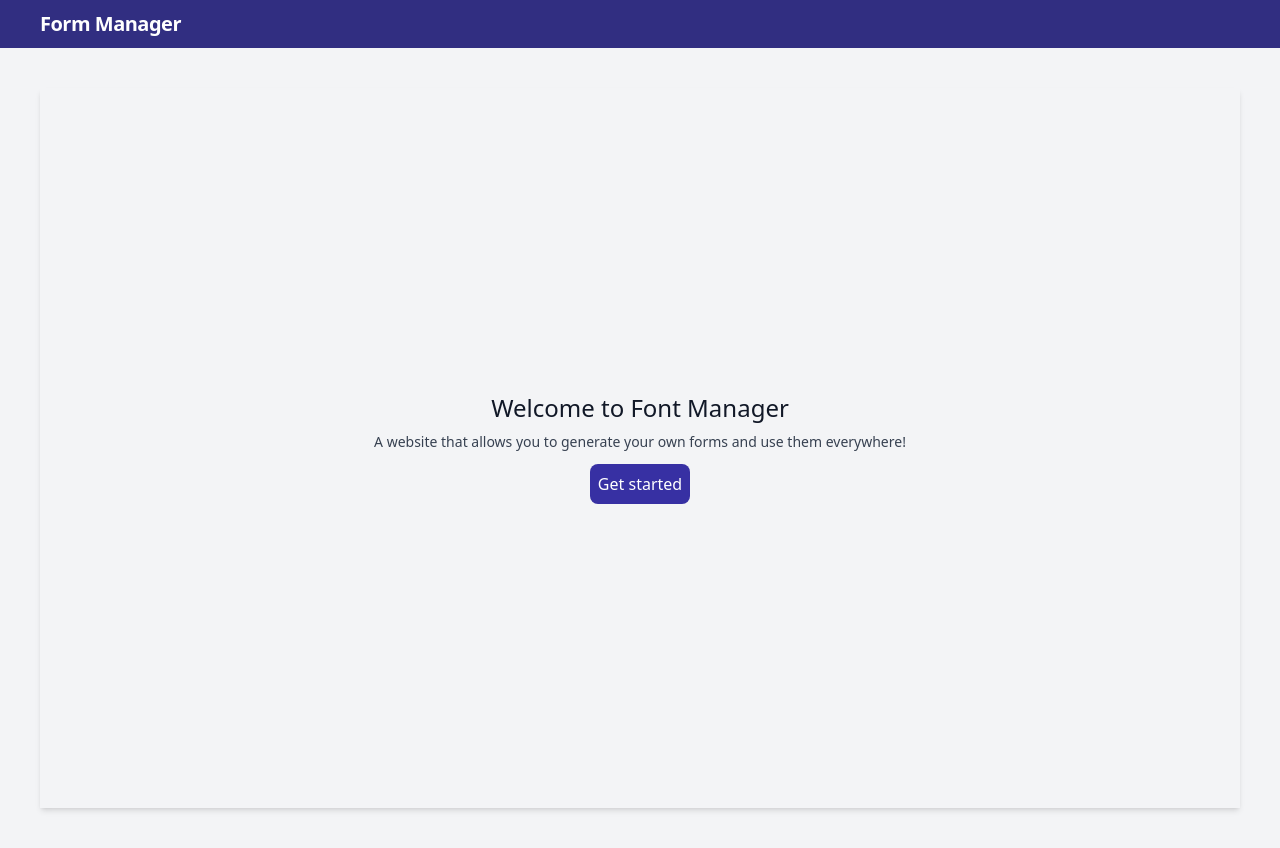
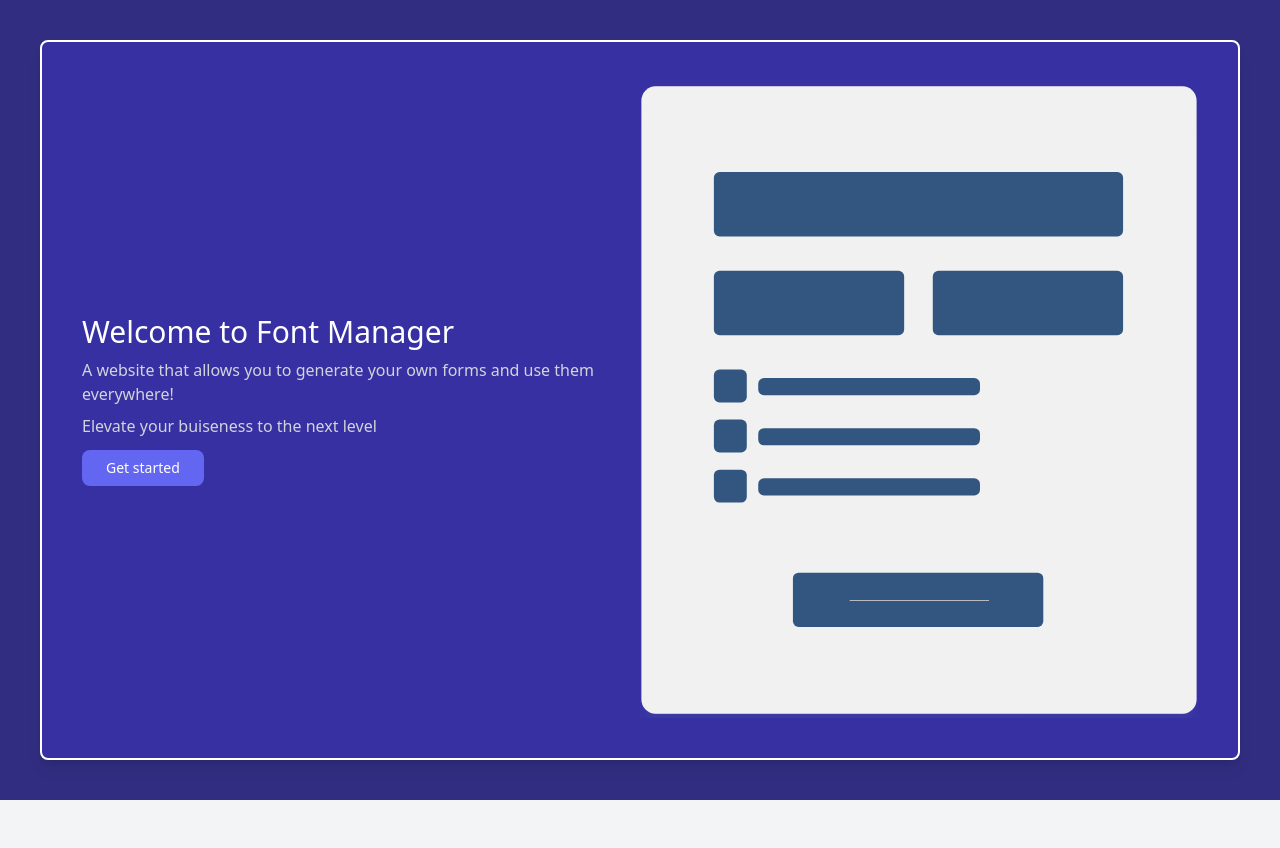
Before and after one commit to e-CORS/form-manager, a SvelteKit app: page / in a window 1280 px wide. After the commit the page ends 800 px from the top, so only its background shows below. Built offline with nearby package versions, Linux system fonts and the light colour scheme; no server answers.

Commit message:
fix: styles

```diff
--- a/src/app.css
+++ b/src/app.css
@@ -4,6 +4,7 @@
 @layer base {
 	html {
 		font-family: 'Red Hat Display', system-ui, sans-serif;
+		transition: all 2 ease-in-out;
 	}
 	p {
 		font-family: 'Public Sans', system-ui, sans-serif;
--- a/src/components/CreateFormWithAI.svelte
+++ b/src/components/CreateFormWithAI.svelte
@@ -32,9 +32,9 @@
 </script>
 
 <div
-	class="w-screen h-screen backdrop-blur-md absolute z-10 top-0 flex justify-center items-center"
+	class="w-screen h-screen backdrop-blur-lg absolute z-10 top-0 flex justify-center items-center"
 >
-	<div class=" p-20 rounded-lg shadow-md border-black relative bg-white">
+	<div class="grid p-20 rounded-lg shadow-2xl shadow-indigo-400 border-black relative bg-white">
 		<button on:click={closeModal} class="absolute top-4 right-10"
 			><img src="/img/delete-icon.svg" alt="delete" class="w-6 h-6" /></button
 		>
@@ -47,7 +47,7 @@
 			buttonText="Generate"
 			buttonCta={createForm}
 			loading={sending}
-			customClass="mt-3"
+			customClass="mt-3 justify-self-center"
 		/>
 	</div>
 </div>
--- a/src/components/CustomButton.svelte
+++ b/src/components/CustomButton.svelte
@@ -10,7 +10,11 @@
 <button
 	{loading}
 	on:click={buttonCta}
-	class="{customClass} bg-indigo-800 p-2 w-max h-max rounded-lg text-white font-semi text-sm'"
+	class="bg-indigo-500 hover:bg-indigo-900 py-2 px-6 w-max h-max rounded-lg text-white font-semi text-sm {customClass}"
 >
-	{buttonText}
+	{#if !loading}
+		{buttonText}
+	{:else}
+		<img src="/img/loading.webp" alt="loading.." class="h-4 w-4 brightness-200" />
+	{/if}
 </button>
--- a/src/components/FormCard.svelte
+++ b/src/components/FormCard.svelte
@@ -24,19 +24,23 @@
 </script>
 
 <div
-	class="w-fit h-24 rounded-lg border-black shadow-lg p-5 bg-gray-100 flex flex-col justify-start items-start relative"
+	class="w-60 h-24 rounded-lg border-black hover:shadow-2xl hover:scale-105 p-5 bg-gray-100 flex flex-col justify-start items-start relative"
+	on:click={handleView}
+	on:keydown={handleView}
+	role="button"
+	tabindex="0"
 >
-	<div class="absolute left-2 top-2 flex gap-x-1">
-		<button on:click={handleView}
-			><img src="/img/view-icon.svg" alt="view form" class="w-3 h-3" /></button
-		>
-		<button on:click={handleUpdate}
-			><img src="/img/update-icon.svg" alt="view form" class="w-3 h-3" /></button
-		>
-		<button on:click={handleDelete}
-			><img src="/img/delete-icon.svg" alt="view form" class="w-3 h-3" /></button
-		>
+	<div class="absolute right-5 top-2 flex gap-x-1">
+		<button on:click={handleView}>
+			<img src="/img/view-icon.svg" alt="view form" class="w-3 h-3" />
+		</button>
+		<button on:click={handleUpdate}>
+			<img src="/img/update-icon.svg" alt="view form" class="w-3 h-3" />
+		</button>
+		<button on:click={handleDelete}>
+			<img src="/img/delete-icon.svg" alt="view form" class="w-3 h-3" />
+		</button>
 	</div>
-	<h2 class="font-semi text-ellipsis">{form.formTitle}</h2>
+	<h2 class="font-semi text-ellipsis mt-4">{form.formTitle}</h2>
 	<p class="mt-3 font-normal text-xs">Field count: {form.formFields.length}</p>
 </div>
--- a/src/components/Header.svelte
+++ b/src/components/Header.svelte
@@ -1,3 +1,3 @@
-<div class="w-screen h-12 px-10 flex items-center justify-between bg-indigo-900">
+<div class="w-screen h-20 px-10 flex items-center justify-between bg-indigo-900">
 	<slot />
 </div>
--- a/src/lib/routeGuard.js
+++ b/src/lib/routeGuard.js
@@ -2,7 +2,7 @@ import { get } from 'svelte/store';
 import { user } from '$lib/stores/user';
 import { goto } from '$app/navigation';
 
-export function checkAuth() {
+export async function checkAuth() {
 	const currentUser = get(user);
 
 	if (!currentUser) {
--- a/src/routes/+layout.svelte
+++ b/src/routes/+layout.svelte
@@ -52,13 +52,20 @@
 		Loading ...
 	</div>
 {:else}
+	{#if currentPath !== '/'}
 		<Header>
 			<button class="text-xl font-bold tracking-tight text-white" on:click={goHome}>
 				Form Manager
 			</button>
 			{#if currentPath !== '/' && currentPath !== '/login'}
-			<button class="text-xs font-normal text-white" on:click={handleLoginLogout}> Logout </button>
+				<button
+					class="text-md font-normal text-gray-200 hover:text-white"
+					on:click={handleLoginLogout}
+				>
+					Logout
+				</button>
 			{/if}
 		</Header>
+	{/if}
 	<slot />
 {/if}
--- a/src/routes/+page.svelte
+++ b/src/routes/+page.svelte
@@ -6,12 +6,20 @@
 	};
 </script>
 
-<div class="h-full w-screen p-10">
-	<div class="h-full w-full shadow-md border-black flex flex-col justify-center items-center">
-		<h1 class="text-2xl text-gray-900">Welcome to Font Manager</h1>
-		<span class="text-sm text-gray-700 text-center mt-2">
-			A website that allows you to generate your own forms and use them everywhere!</span
-		>
-		<CustomButton buttonText="Get started" buttonCta={handleStart} customClass="mt-3" />
+<div class="h-full w-screen p-10 bg-indigo-900">
+	<div
+		class="h-full w-full shadow-lg border-white border-2 rounded-lg flex justify-between p-10 bg-indigo-800"
+	>
+		<div class="h-full flex flex-col justify-center items-start">
+			<h1 class="text-3xl text-white">Welcome to Font Manager</h1>
+			<span class="text-md text-gray-300 text-left mt-2">
+				A website that allows you to generate your own forms and use them everywhere!
+			</span>
+			<span class="text-md text-gray-300 text-left mt-2"
+				>Elevate your buiseness to the next level</span
+			>
+			<CustomButton buttonText="Get started" buttonCta={handleStart} customClass="mt-3" />
+		</div>
+		<img src="/img/landing-form.svg" alt="example form" class="w-1/2 hidden md:block" />
 	</div>
 </div>
--- a/src/routes/home/+page.svelte
+++ b/src/routes/home/+page.svelte
@@ -10,7 +10,7 @@
 	let forms = [];
 	let loading = true;
 	onMount(async () => {
-		checkAuth();
+		await checkAuth();
 		forms = await formHandler.getFormsByUser();
 		loading = false;
 	});
@@ -28,23 +28,23 @@
 	};
 </script>
 
+<div class="w-full h-full bg-white">
 	{#if loading}
-	<div class="w-full h-full flex justify-center items-center text-gray-300 text-xl">
-		Loading ...
-	</div>
+		<div class="h-full flex justify-center items-center text-gray-300 text-xl">Loading ...</div>
 	{:else}
-	<div class="w-full bg-white flex flex-col p-4">
-		<div class="flex gap-3">
+		<div class="h-full w-full bg-white flex flex-col p-4">
+			<div class="flex justify-end gap-3">
 				<CustomButton buttonText="Create form" buttonCta={handleCreateForm} />
 				<CustomButton buttonText="Create with AI" buttonCta={handleCreateWithAi} />
 			</div>
-		<div class="w-full h-full flex gap-5 flex-wrap mt-4 justify-center">
+			<div class="w-full flex gap-5 flex-wrap mt-20 justify-center">
 				{#each forms as form}
 					<FormCard {form} on:updateForms={updateForms} />
 				{/each}
 			</div>
 		</div>
 	{/if}
+</div>
 {#if showCreateWithAI}
 	<CreateFormWithAI on:closeModal={handleCreateWithAi} />
 {/if}
```
Also changed, not shown: static/img/landing-form.svg (added), static/img/loading.webp (added). Lines whose indentation alone changed are shown as unchanged.
